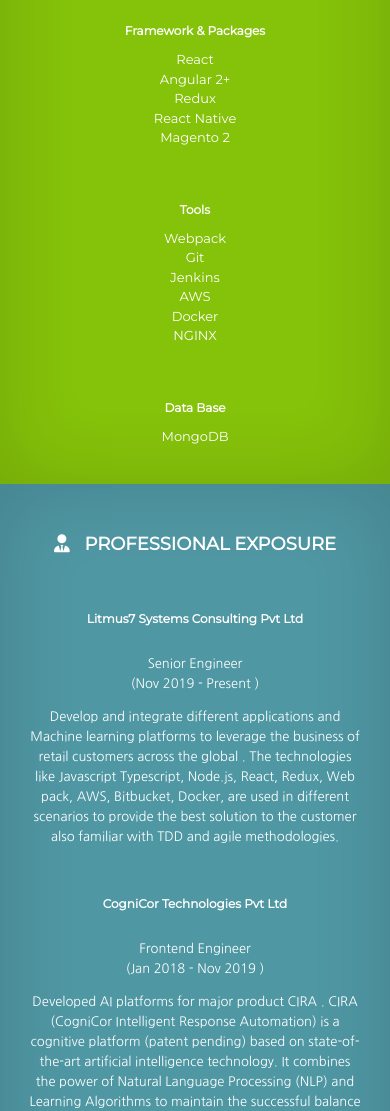
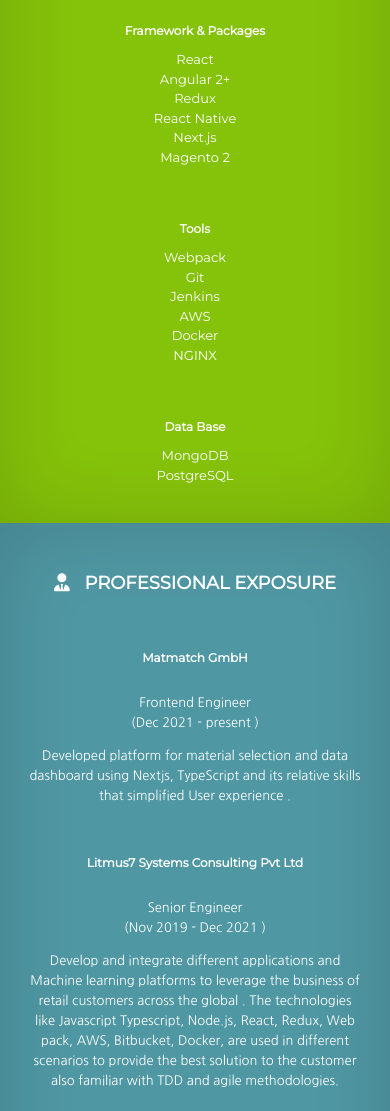
Before and after one commit to sarathsreedhar/sarathsreedhar.github.io, a plain HTML site: page index.html in a window 390 px wide. Shown: the part 2920-4031 px from the top of the page. Drawn offline with nearby package versions, Linux system fonts and the light colour scheme.

Commit message:
Add company and contact number

```diff
--- a/index.html
+++ b/index.html
@@ -124,6 +124,7 @@
                             <li>Angular 2+</li>
                             <li>Redux</li>
                             <li> React Native</li>
+                            <li> Next.js </li>
                             <li>Magento 2</li>
                         </ul>
                 </div>
@@ -145,6 +146,7 @@
                     <h6>Data Base</h6>
                     <ul>
                         <li>MongoDB</li>
+                        <li>PostgreSQL</li>
                     </ul>
                 </div>
             </div>
@@ -155,9 +157,18 @@
                 <h4><i class="fas fa-user-tie"></i> PROFESSIONAL EXPOSURE</h4>
                 <ul>
                     <li>
+                        <h6>Matmatch GmbH</h6>
+                        <span>
+                               <p>Frontend Engineer <br>(Dec 2021 - present )</br>
+
+                                <p>Developed platform for material selection and data dashboard using Nextjs, TypeScript and its
+                                relative skills that simplified User experience .</p>
+                        </span>
+                    </li>
+                    <li>
                         <h6>Litmus7 Systems Consulting Pvt Ltd </h6>
                         <span>
-                               <p>Senior Engineer <br>(Nov 2019 - Present )</br>
+                               <p>Senior Engineer <br>(Nov 2019 - Dec 2021 )</br>
 
                                 <p>Develop and integrate different applications and Machine learning platforms to
                                      leverage the business of retail customers across the global .
@@ -166,7 +177,7 @@
                                        the best solution to the customer also familiar with TDD and agile methodologies.
                                     </p>
                         </span>
-                </li>
+                    </li>
 
                     <li>
                             <h6>CogniCor Technologies Pvt Ltd</h6>
@@ -237,6 +248,7 @@
         <div class="fixed">
             <h4>Connect through...</h4>
             <div class="contacts">
+                <a class="mob-no" href="tel:++4915734480617 "><i class="fas fa-mobile-alt"></i>+49 157 344 80617 </a>
                 <a class="mob-no" href="tel:++919744968088 "><i class="fas fa-mobile-alt"></i>+91 97 4496 8088 </a>
                 <a class="email" href = "mailto: sarath.knd@gmail.com"><i class="far fa-envelope"></i>sarath.knd@gmail.com</a>
             </div>
```
